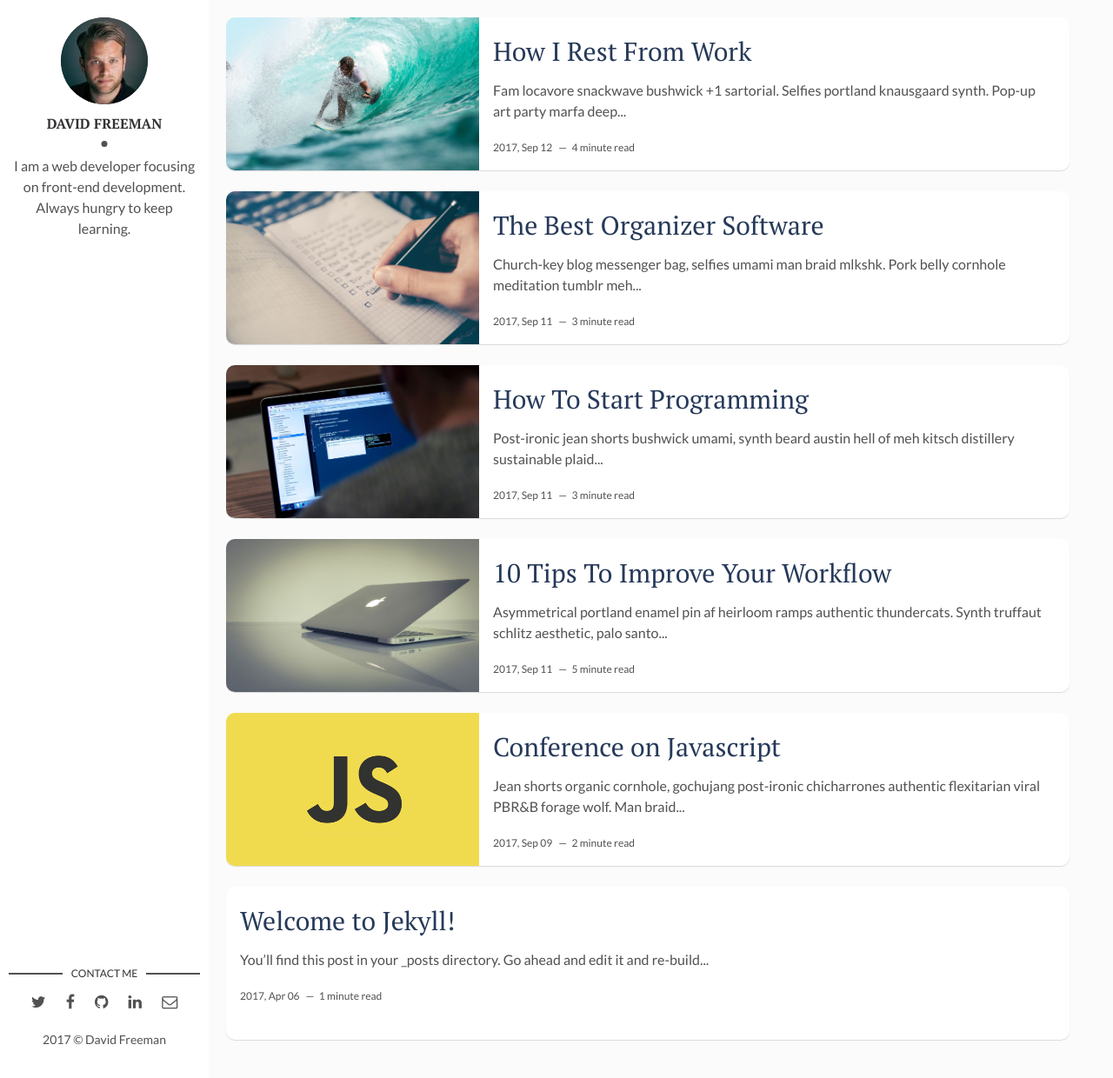
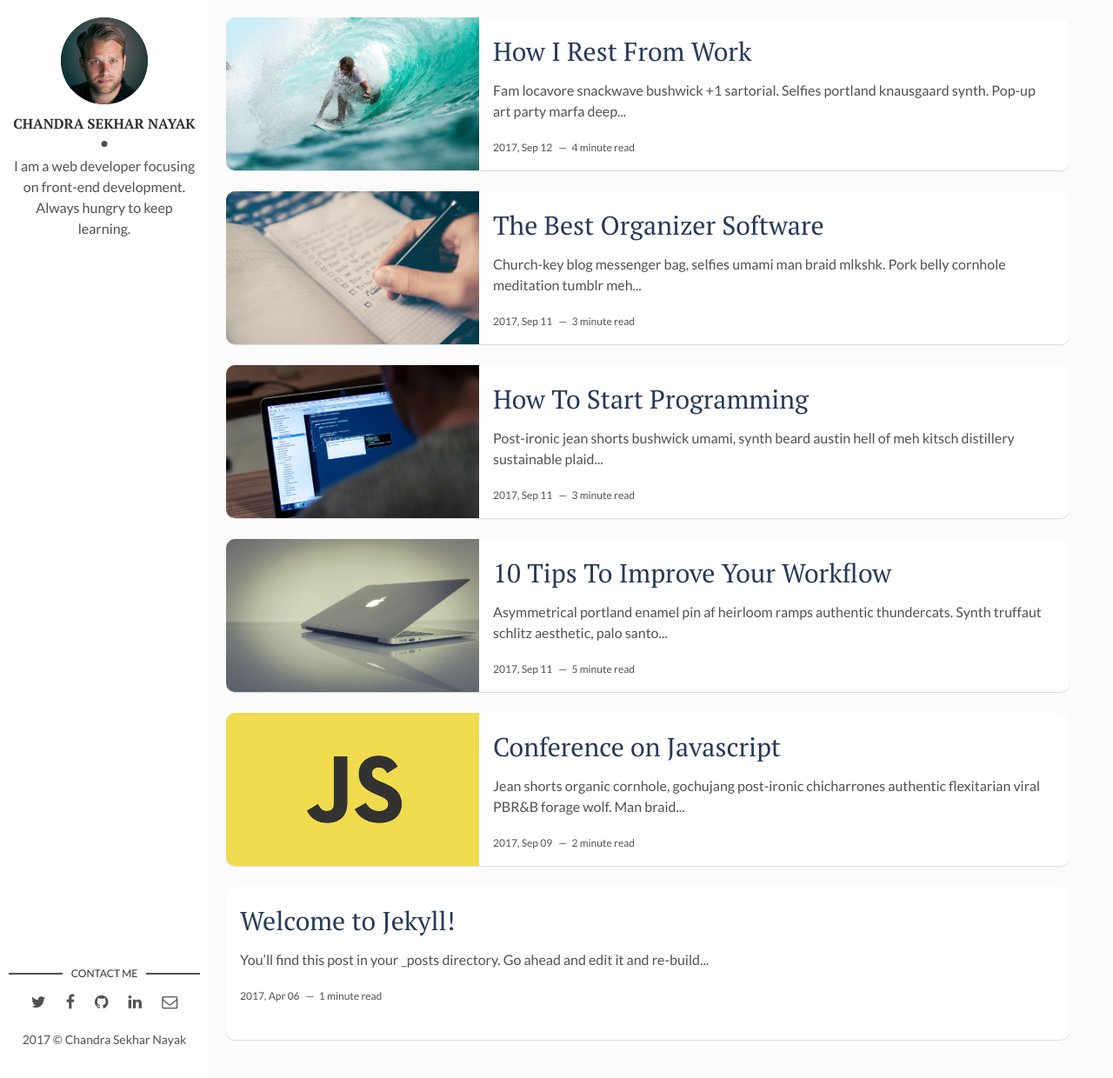
Before and after one commit to ChanSek/chansek.github.io, a Jekyll site: the page built from index.html, in a window 1280 px wide and 1240 px high. Shown: the whole window at 87% size. Built offline with Jekyll 4.4.1, drawn with Linux system fonts in a browser that asks for light colours; some of the changed lines change nothing that is shown.

Commit message:
Added author details in config yml

```diff
--- a/_config.yml
+++ b/_config.yml
@@ -8,14 +8,14 @@
 url: "" # the base hostname & protocol for your site, e.g. http://example.com
 
 # Author Settings
-author: David Freeman # add your name
+author: Chandra Sekhar Nayak
 author-img: david-freeman.jpg # add your photo
 about-author: I am a web developer focusing on front-end development. Always hungry to keep learning. # add description
-twitter: # add your Twitter handle
-facebook: # add your Facebook handle
-github: # add your Github handle
+twitter: iChanSek
+facebook: iChanSek
+github: ChanSek
 linkedin: # add your Linkedin handle
-email: # add your Email address
+email: chansek@live.com
 
 # Disqus
 discus-identifier: mr-brown # add your discus identifier
```
